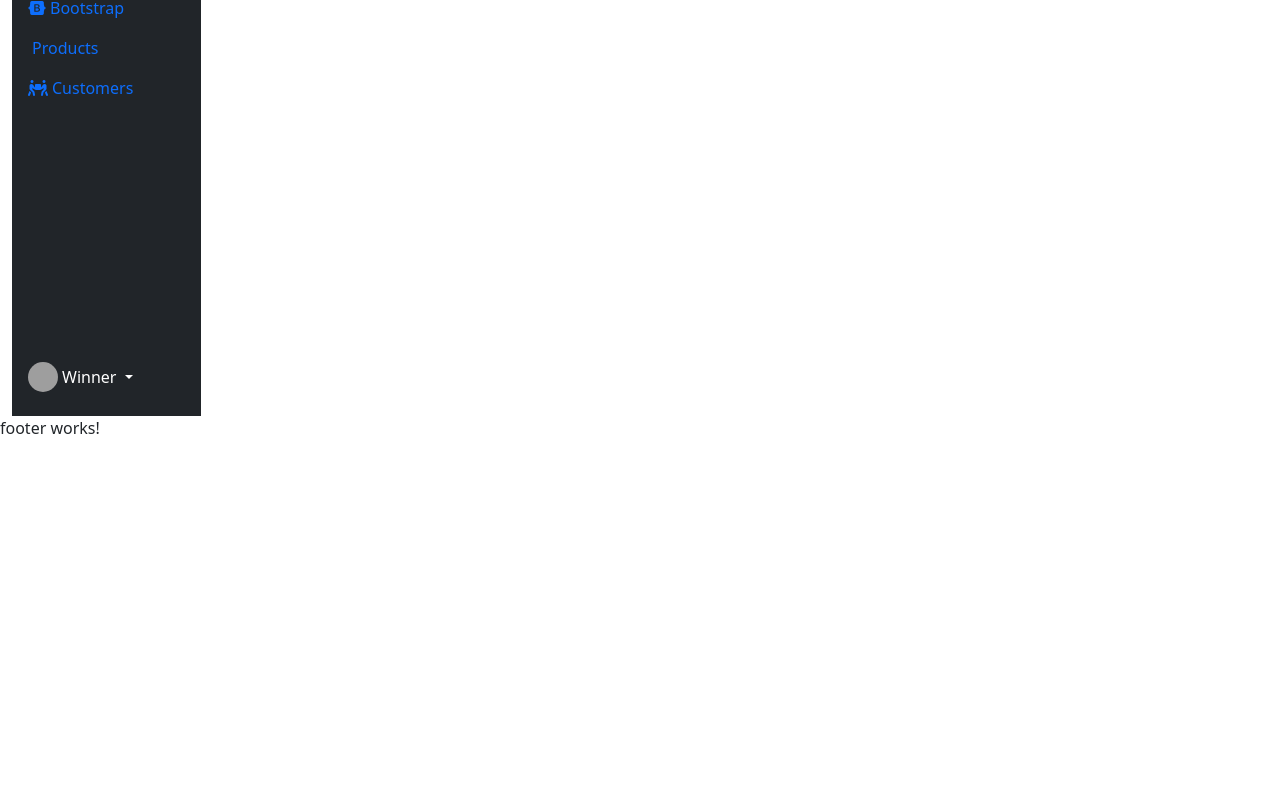
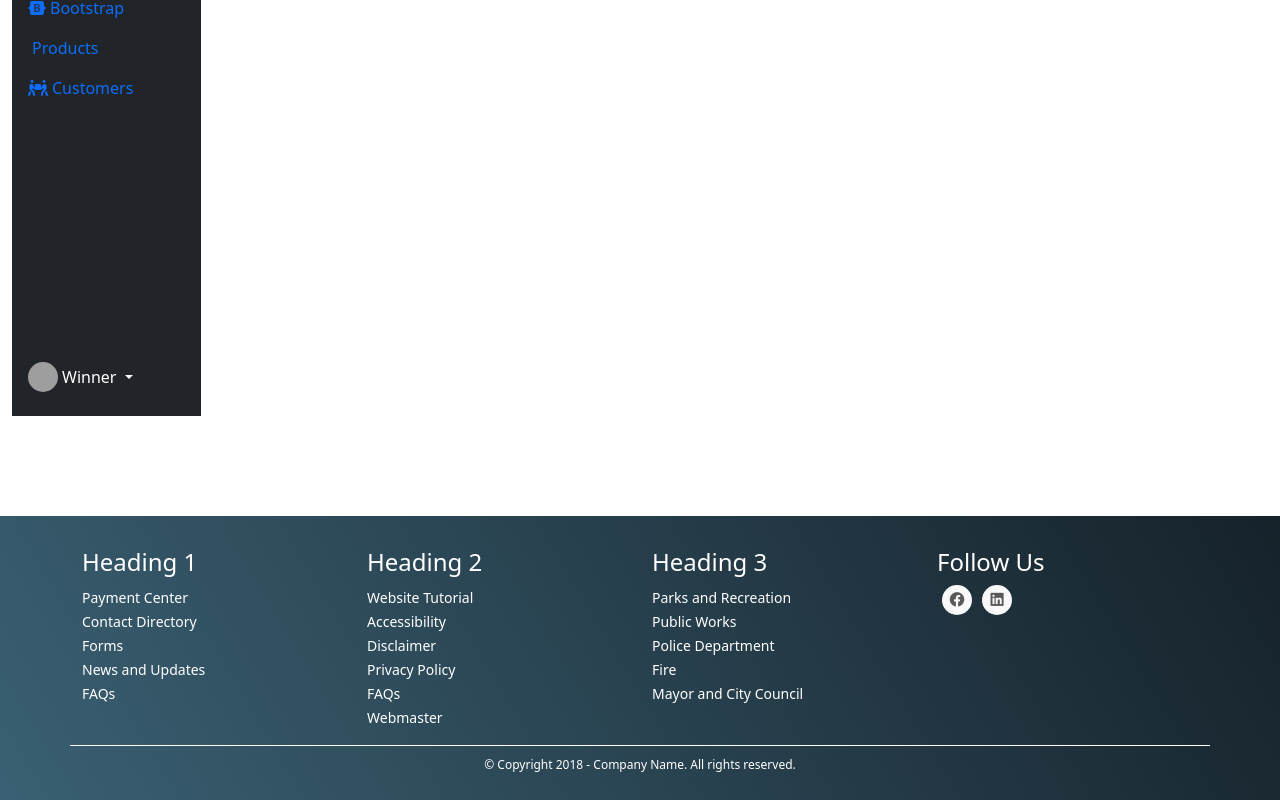
Before and after one commit to ahmedabokhalaf/Amazon, an Angular app: page /Home in a window 1280 px wide. Shown: the part 504-1304 px from the top of the page. Before the commit the page ends 960 px from the top, so only its background shows below. Built offline with nearby package versions, Linux system fonts and the light colour scheme; grey boxes are pictures that could not be loaded.

Commit message:
add footer

```diff
--- a/package.json
+++ b/package.json
@@ -18,6 +18,7 @@
     "@angular/platform-browser": "^14.2.0",
     "@angular/platform-browser-dynamic": "^14.2.0",
     "@angular/router": "^14.2.0",
+    "bootstrap-icons": "^1.10.2",
     "rxjs": "~7.5.0",
     "tslib": "^2.3.0",
     "zone.js": "~0.11.4"
--- a/src/app/Components/footer/footer.component.css
+++ b/src/app/Components/footer/footer.component.css
@@ -0,0 +1,113 @@
+
+footer {
+    background: #16222A;
+    background: -webkit-linear-gradient(59deg, #3A6073, #16222A);
+    background: linear-gradient(59deg, #3A6073, #16222A);
+    color: white;
+    margin-top:100px;
+  }
+
+  footer a {
+    color: #fff;
+    font-size: 14px;
+    transition-duration: 0.2s;
+    text-decoration: none;
+  }
+
+  footer a:hover {
+    color: #FA944B;
+  }
+
+  .copy {
+    font-size: 12px;
+    padding: 10px;
+    border-top: 1px solid #FFFFFF;
+  }
+
+  .footer-middle {
+    padding-top: 2em;
+    color: white;
+  }
+
+
+  /*SOCİAL İCONS*/
+
+  /* footer social icons */
+
+  ul.social-network {
+    list-style: none;
+    display: inline;
+    margin-left: 0 !important;
+    padding: 0;
+  }
+
+  ul.social-network li {
+    display: inline;
+    margin: 0 5px;
+  }
+
+
+  /* footer social icons */
+
+  .social-network a.icoFacebook:hover {
+    background-color: #3B5998;
+  }
+
+  .social-network a.icoLinkedin:hover {
+    background-color: #007bb7;
+  }
+
+  .social-network a.icoFacebook:hover i,
+  .social-network a.icoLinkedin:hover i {
+    color: #fff;
+  }
+
+  .social-network a.socialIcon:hover,
+  .socialHoverClass {
+    color: #44BCDD;
+  }
+
+  .social-circle li a {
+    display: inline-block;
+    position: relative;
+    margin: 0 auto 0 auto;
+    -moz-border-radius: 50%;
+    -webkit-border-radius: 50%;
+    border-radius: 50%;
+    text-align: center;
+    width: 30px;
+    height: 30px;
+    font-size: 15px;
+  }
+
+  .social-circle li i {
+    margin: 0;
+    line-height: 30px;
+    text-align: center;
+  }
+
+  .social-circle li a:hover i,
+  .triggeredHover {
+    -moz-transform: rotate(360deg);
+    -webkit-transform: rotate(360deg);
+    -ms--transform: rotate(360deg);
+    transform: rotate(360deg);
+    -webkit-transition: all 0.2s;
+    -moz-transition: all 0.2s;
+    -o-transition: all 0.2s;
+    -ms-transition: all 0.2s;
+    transition: all 0.2s;
+  }
+
+  .social-circle i {
+    color: #595959;
+    -webkit-transition: all 0.8s;
+    -moz-transition: all 0.8s;
+    -o-transition: all 0.8s;
+    -ms-transition: all 0.8s;
+    transition: all 0.8s;
+  }
+
+  .social-network a {
+    background-color: #F9F9F9;
+  }
--- a/src/app/Components/footer/footer.component.html
+++ b/src/app/Components/footer/footer.component.html
@@ -1 +1,67 @@
-<p>footer works!</p>
+
+<footer class="mainfooter" role="contentinfo">
+  <div class="footer-middle">
+  <div class="container">
+    <div class="row">
+      <div class="col-3">
+        <!--Column1-->
+        <div class="footer-pad">
+          <h4>Heading 1</h4>
+          <ul class="list-unstyled">
+            <li><a href="#"></a></li>
+            <li><a href="#">Payment Center</a></li>
+            <li><a href="#">Contact Directory</a></li>
+            <li><a href="#">Forms</a></li>
+            <li><a href="#">News and Updates</a></li>
+            <li><a href="#">FAQs</a></li>
+          </ul>
+        </div>
+      </div>
+      <div class="col-3">
+        <!--Column1-->
+        <div class="footer-pad">
+          <h4>Heading 2</h4>
+          <ul class="list-unstyled">
+            <li><a href="#">Website Tutorial</a></li>
+            <li><a href="#">Accessibility</a></li>
+            <li><a href="#">Disclaimer</a></li>
+            <li><a href="#">Privacy Policy</a></li>
+            <li><a href="#">FAQs</a></li>
+            <li><a href="#">Webmaster</a></li>
+          </ul>
+        </div>
+      </div>
+      <div class="col-3">
+        <!--Column1-->
+        <div class="footer-pad">
+          <h4>Heading 3</h4>
+          <ul class="list-unstyled">
+            <li><a href="#">Parks and Recreation</a></li>
+            <li><a href="#">Public Works</a></li>
+            <li><a href="#">Police Department</a></li>
+            <li><a href="#">Fire</a></li>
+            <li><a href="#">Mayor and City Council</a></li>
+            <li>
+              <a href="#"></a>
+            </li>
+          </ul>
+        </div>
+      </div>
+    	<div class="col-3">
+    		<h4>Follow Us</h4>
+            <ul class="social-network social-circle">
+             <li><a href="#" class="icoFacebook" title="Facebook"><i class="fa-brands fa-facebook"></i></a></li>
+             <li><a href="#" class="icoLinkedin" title="Linkedin"><i class="fa-brands fa-linkedin"></i></a></li>
+            </ul>
+		</div>
+    </div>
+	<div class="row">
+		<div class="col-md-12 copy">
+			<p class="text-center">&copy; Copyright 2018 - Company Name.  All rights reserved.</p>
+		</div>
+	</div>
+
+
+  </div>
+  </div>
+</footer>
--- a/src/app/Components/header/header.component.css
+++ b/src/app/Components/header/header.component.css
@@ -3,6 +3,11 @@
   }
   a {
 	text-decoration: none;
+  }
+  a:hover {
+	border: 1px solid #fff;
+	margin: -1px;
+	border-radius: 3px;
   }
   .box:hover {
 	border: 4px solid rgb(247, 155, 80);
```
Also changed, not shown: 1 other file (tests, documents, lock files or other folders).
